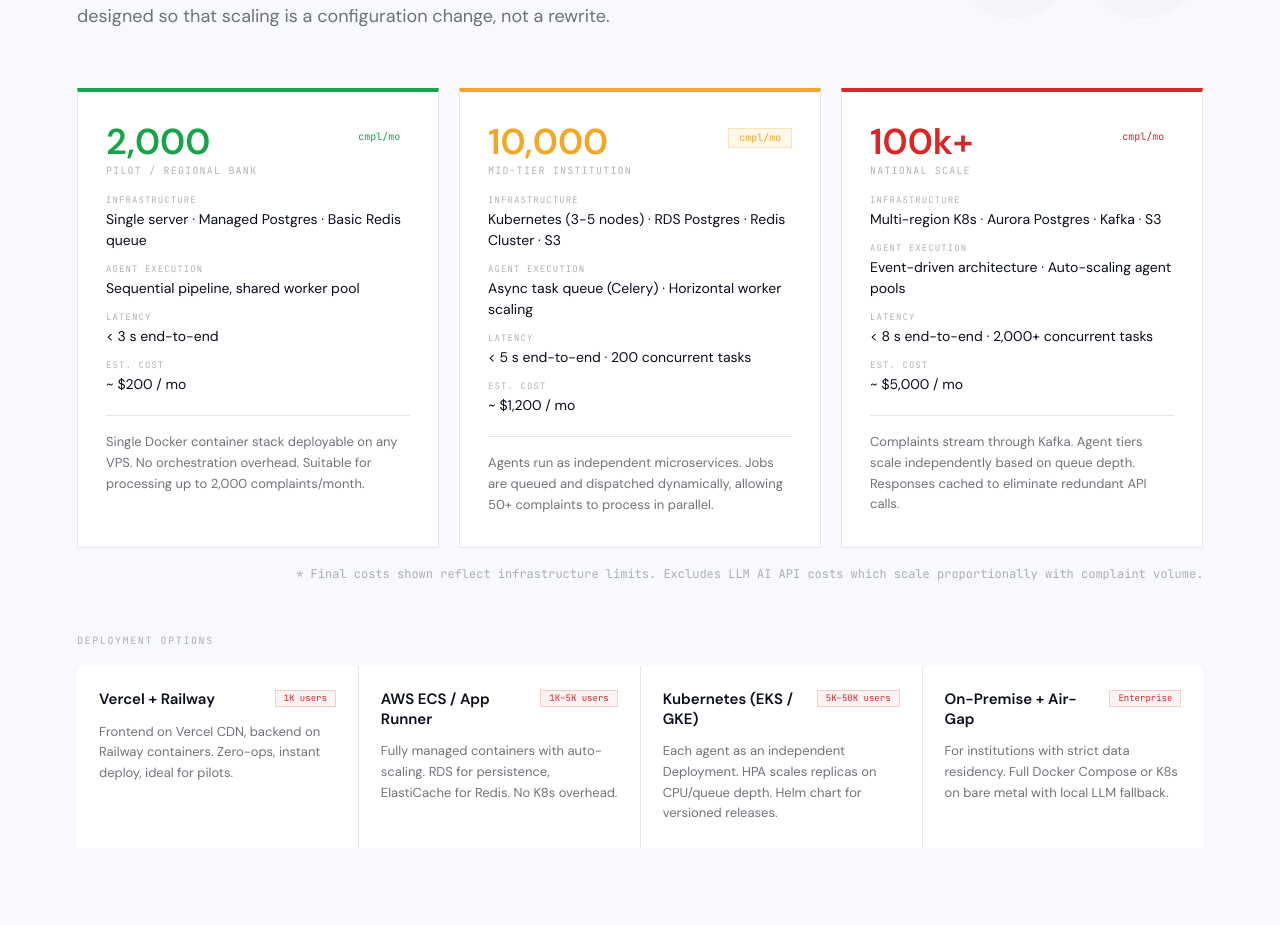
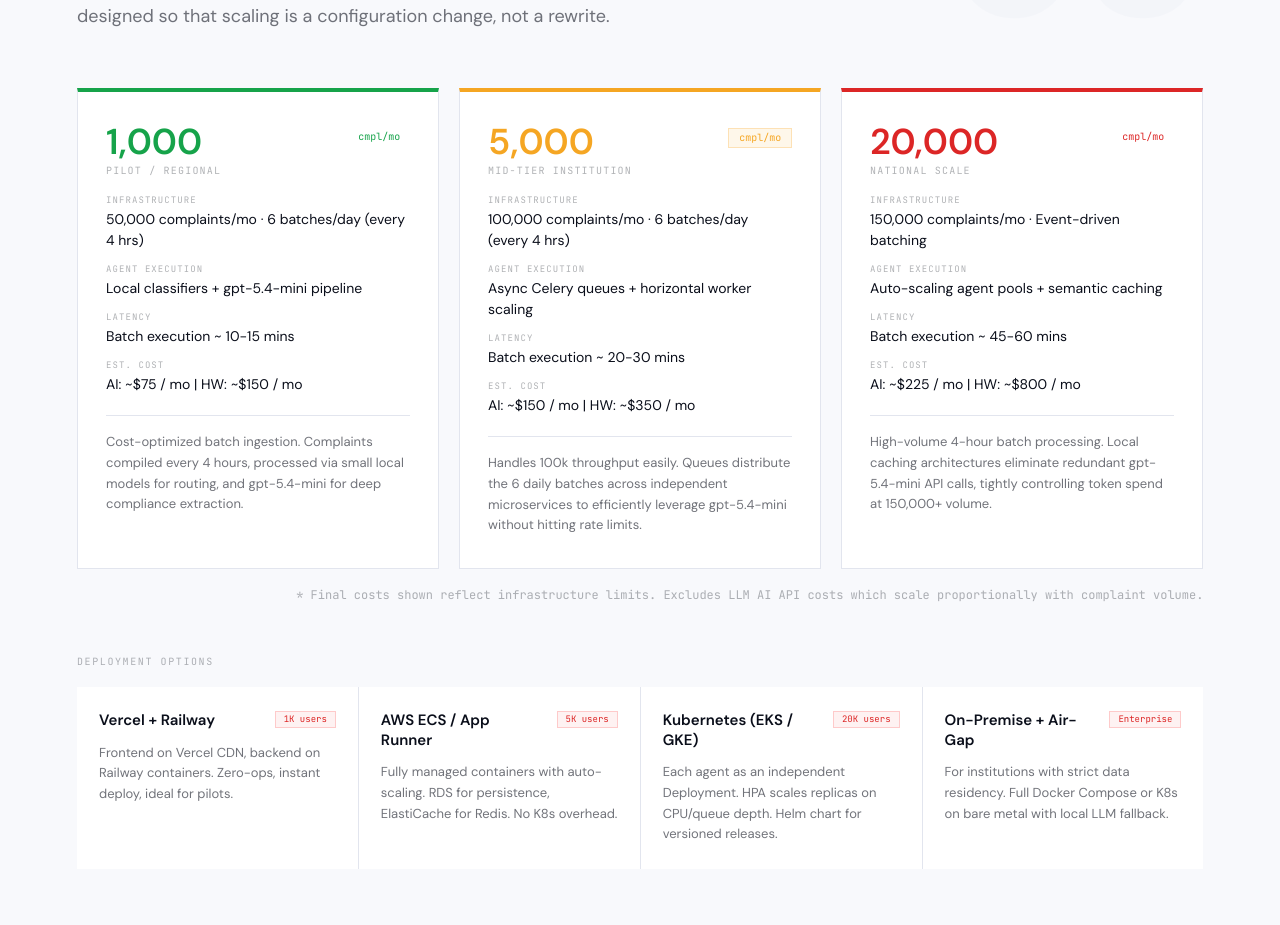
Before and after one commit to premalshah999/Operon_Presentation, a React (Vite) app: page / in a window 1280 px wide. Shown: the part 7580-8505 px from the top of the page. Built offline with nearby package versions, Linux system fonts and the light colour scheme.

Commit message:
feat: updated scalability data mapping AI token spending natively against hardware tiers

```diff
--- a/src/App.jsx
+++ b/src/App.jsx
@@ -753,41 +753,41 @@ const Demo = () => (
    ═══════════════════════════════════════════════════════════════════ */
 const SCALE_TIERS = [
   {
-    users: '2,000',
-    label: 'Pilot / Regional Bank',
+    users: '1,000',
+    label: 'Pilot / Regional',
     color: 'var(--green)',
-    infra: 'Single server · Managed Postgres · Basic Redis queue',
-    agents: 'Sequential pipeline, shared worker pool',
-    latency: '< 3 s end-to-end',
-    cost: '~ $200 / mo',
-    notes: 'Single Docker container stack deployable on any VPS. No orchestration overhead. Suitable for processing up to 2,000 complaints/month.',
+    infra: '50,000 complaints/mo · 6 batches/day (every 4 hrs)',
+    agents: 'Local classifiers + gpt-5.4-mini pipeline',
+    latency: 'Batch execution ~ 10-15 mins',
+    cost: 'AI: ~$75 / mo | HW: ~$150 / mo',
+    notes: 'Cost-optimized batch ingestion. Complaints compiled every 4 hours, processed via small local models for routing, and gpt-5.4-mini for deep compliance extraction.',
   },
   {
-    users: '10,000',
+    users: '5,000',
     label: 'Mid-Tier Institution',
     color: '#F5A623',
-    infra: 'Kubernetes (3-5 nodes) · RDS Postgres · Redis Cluster · S3',
-    agents: 'Async task queue (Celery) · Horizontal worker scaling',
-    latency: '< 5 s end-to-end · 200 concurrent tasks',
-    cost: '~ $1,200 / mo',
-    notes: 'Agents run as independent microservices. Jobs are queued and dispatched dynamically, allowing 50+ complaints to process in parallel.',
+    infra: '100,000 complaints/mo · 6 batches/day (every 4 hrs)',
+    agents: 'Async Celery queues + horizontal worker scaling',
+    latency: 'Batch execution ~ 20-30 mins',
+    cost: 'AI: ~$150 / mo | HW: ~$350 / mo',
+    notes: 'Handles 100k throughput easily. Queues distribute the 6 daily batches across independent microservices to efficiently leverage gpt-5.4-mini without hitting rate limits.',
   },
   {
-    users: '100k+',
+    users: '20,000',
     label: 'National Scale',
     color: 'var(--accent)',
-    infra: 'Multi-region K8s · Aurora Postgres · Kafka · S3',
-    agents: 'Event-driven architecture · Auto-scaling agent pools',
-    latency: '< 8 s end-to-end · 2,000+ concurrent tasks',
-    cost: '~ $5,000 / mo',
-    notes: 'Complaints stream through Kafka. Agent tiers scale independently based on queue depth. Responses cached to eliminate redundant API calls.',
+    infra: '150,000 complaints/mo · Event-driven batching',
+    agents: 'Auto-scaling agent pools + semantic caching',
+    latency: 'Batch execution ~ 45-60 mins',
+    cost: 'AI: ~$225 / mo | HW: ~$800 / mo',
+    notes: 'High-volume 4-hour batch processing. Local caching architectures eliminate redundant gpt-5.4-mini API calls, tightly controlling token spend at 150,000+ volume.',
   },
 ];
 
 const DEPLOY_OPTIONS = [
   { name: 'Vercel + Railway', desc: 'Frontend on Vercel CDN, backend on Railway containers. Zero-ops, instant deploy, ideal for pilots.', tag: '1K users' },
-  { name: 'AWS ECS / App Runner', desc: 'Fully managed containers with auto-scaling. RDS for persistence, ElastiCache for Redis. No K8s overhead.', tag: '1K–5K users' },
-  { name: 'Kubernetes (EKS / GKE)', desc: 'Each agent as an independent Deployment. HPA scales replicas on CPU/queue depth. Helm chart for versioned releases.', tag: '5K–50K users' },
+  { name: 'AWS ECS / App Runner', desc: 'Fully managed containers with auto-scaling. RDS for persistence, ElastiCache for Redis. No K8s overhead.', tag: '5K users' },
+  { name: 'Kubernetes (EKS / GKE)', desc: 'Each agent as an independent Deployment. HPA scales replicas on CPU/queue depth. Helm chart for versioned releases.', tag: '20K users' },
   { name: 'On-Premise + Air-Gap', desc: 'For institutions with strict data residency. Full Docker Compose or K8s on bare metal with local LLM fallback.', tag: 'Enterprise' },
 ];
 
```
